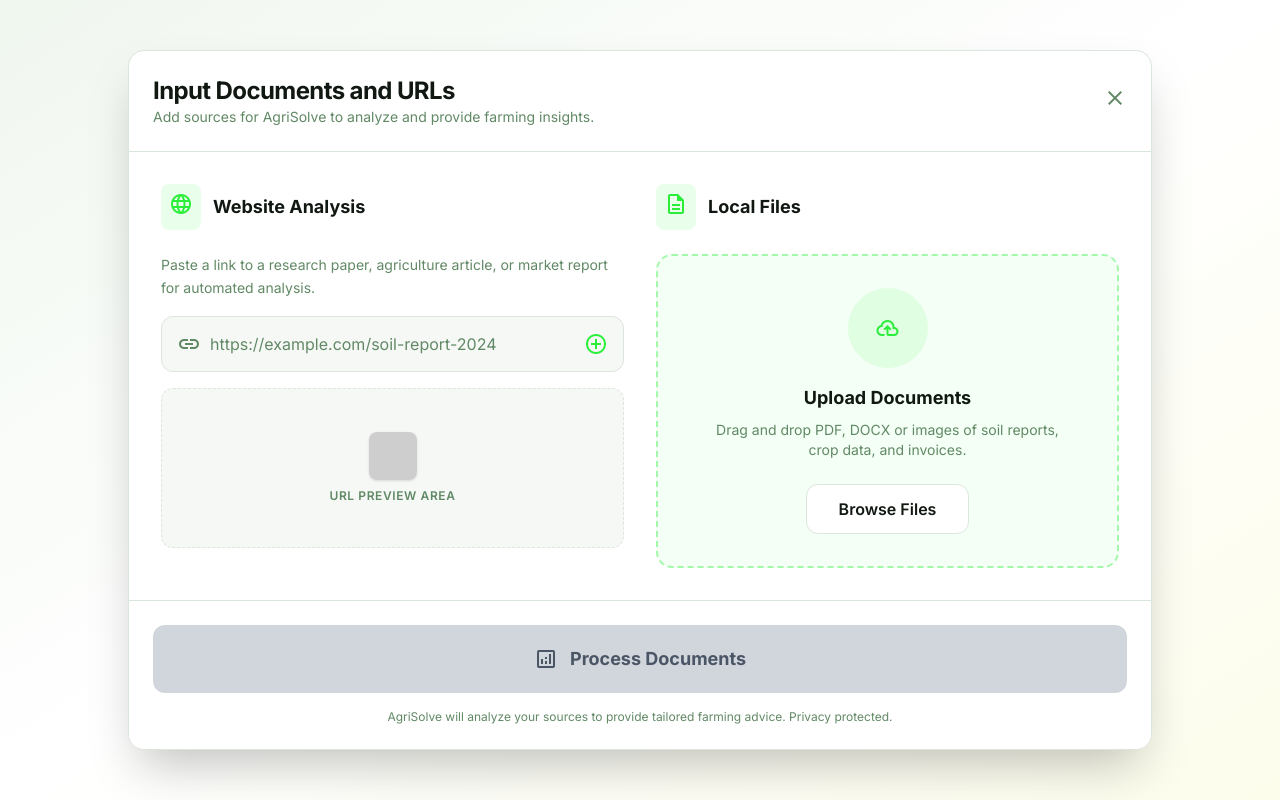
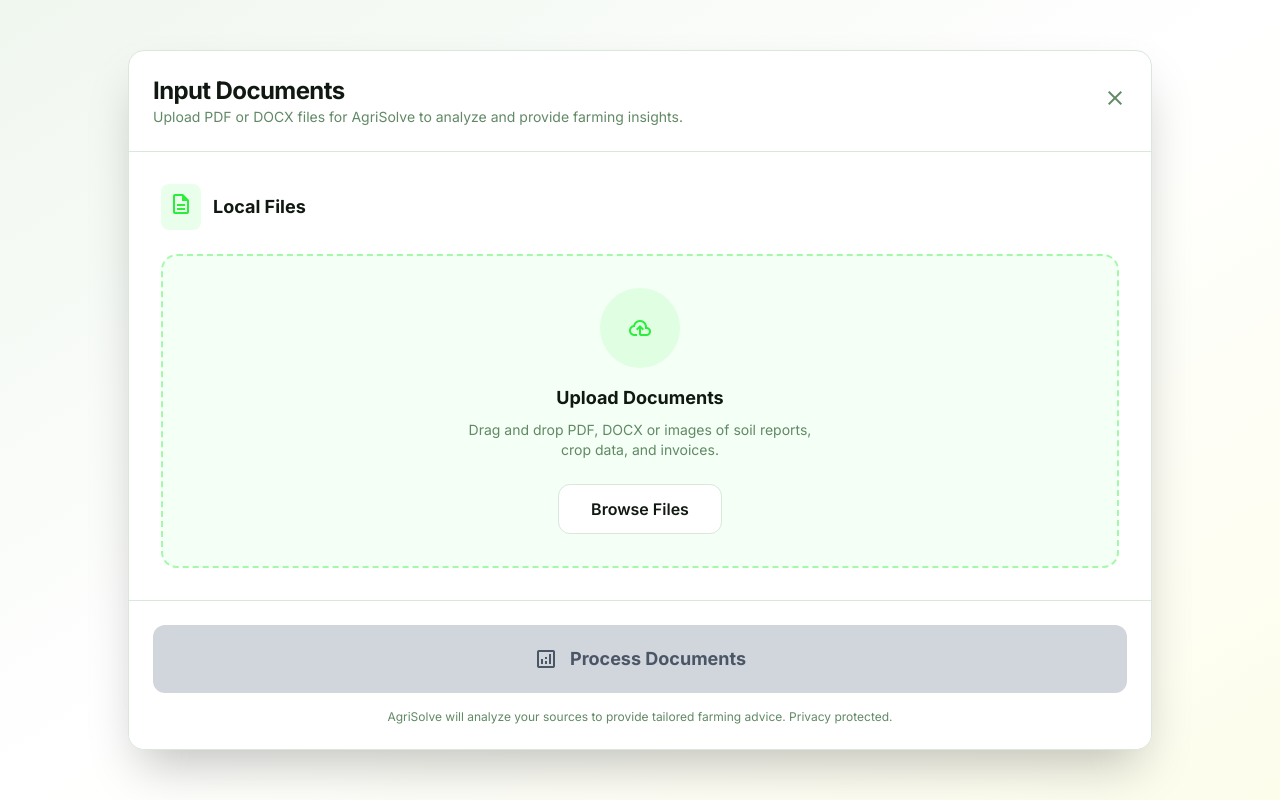
Before and after one commit to dakshatrawat/AgriSolve, a Next.js app in the folder kishan-rag-demo/frontend/: page /new-ui/analyze in a window 1280 px wide. Built offline with nearby package versions, Linux system fonts and the light colour scheme; grey boxes are pictures that could not be loaded.

Commit message:
ui cleaning

```diff
--- a/kishan-rag-demo/frontend/src/app/new-ui/analyze/page.tsx
+++ b/kishan-rag-demo/frontend/src/app/new-ui/analyze/page.tsx
@@ -1,14 +1,13 @@
 "use client";
 
-import React, { useRef, useState, useEffect } from "react";
+import React, { useRef, useState } from "react";
 import { useRouter } from "next/navigation";
 import { getOrCreateTempSessionId } from "@/lib/tempSession";
 
 interface UploadedDoc {
   id: string;
   name: string;
-  url?: string;
-  type: "pdf" | "docx" | "url";
+  type: "pdf" | "docx";
   size?: string;
   uploadedAt: string;
 }
@@ -21,8 +20,6 @@ export default function NewUIAnalyze() {
   const [uploadProgress, setUploadProgress] = useState(0);
   const [uploadError, setUploadError] = useState<string | null>(null);
   const fileInputRef = useRef<HTMLInputElement>(null);
-  const [docUrl, setDocUrl] = useState("");
-  const [websiteUrl, setWebsiteUrl] = useState("");
   const [uploadedDocs, setUploadedDocs] = useState<UploadedDoc[]>([]);
 
   const handleFileUpload = async (e: React.FormEvent) => {
@@ -40,10 +37,6 @@ export default function NewUIAnalyze() {
     const file = fileInputRef.current.files[0];
     const formData = new FormData();
     formData.append("file", file);
-
-    if (docUrl.trim()) {
-      formData.append("doc_url", docUrl);
-    }
 
     try {
       await new Promise<void>((resolve, reject) => {
@@ -70,7 +63,6 @@ export default function NewUIAnalyze() {
                 uploadedAt: "just now",
               },
             ]);
-            setDocUrl("");
             if (fileInputRef.current) fileInputRef.current.value = "";
             resolve();
           } else {
@@ -95,33 +87,17 @@ export default function NewUIAnalyze() {
     }
   };
 
-  const addWebsiteUrl = () => {
-    if (websiteUrl.trim()) {
-      setUploadedDocs((prev) => [
-        ...prev,
-        {
-          id: Date.now().toString(),
-          name: websiteUrl.split("/")[2] || websiteUrl,
-          url: websiteUrl,
-          type: "url",
-          uploadedAt: "just now",
-        },
-      ]);
-      setWebsiteUrl("");
-    }
-  };
-
   const removeDoc = (id: string) => {
     setUploadedDocs((prev) => prev.filter((doc) => doc.id !== id));
   };
 
   const handleProcessDocuments = async () => {
     if (uploadedDocs.length === 0) {
-      setUploadError("Please add at least one document or URL");
+      setUploadError("Please upload at least one document");
       return;
     }
     // Navigate to chat with a note about documents being processed
-    router.push("/new-ui/chat");
+    router.push("/new-ui/chat?mode=docs");
   };
 
   return (
@@ -131,10 +107,10 @@ export default function NewUIAnalyze() {
         <div className="flex items-center justify-between p-6 border-b border-[#dbe6dc] dark:border-[#2a3a2c]">
           <div>
             <h1 className="text-[#111812] dark:text-white text-2xl font-bold tracking-tight">
-              Input Documents and URLs
+              Input Documents
             </h1>
             <p className="text-[#618965] dark:text-[#a0c4a4] text-sm">
-              Add sources for AgriSolve to analyze and provide farming insights.
+              Upload PDF or DOCX files for AgriSolve to analyze and provide farming insights.
             </p>
           </div>
           <button
@@ -147,64 +123,7 @@ export default function NewUIAnalyze() {
 
         {/* Content */}
         <div className="flex-1 overflow-y-auto p-8">
-          <div className="grid grid-cols-1 md:grid-cols-2 gap-8">
-            {/* Website Analysis */}
-            <div className="flex flex-col gap-6">
-              <div className="flex items-center gap-3">
-                <div className="p-2 bg-[#2bee3b]/10 rounded-lg">
-                  <span className="material-symbols-outlined text-[#2bee3b]">
-                    language
-                  </span>
-                </div>
-                <h3 className="text-[#111812] dark:text-white text-lg font-bold">
-                  Website Analysis
-                </h3>
-              </div>
-              <div className="flex flex-col gap-4">
-                <p className="text-[#618965] dark:text-[#a0c4a4] text-sm leading-relaxed">
-                  Paste a link to a research paper, agriculture article, or
-                  market report for automated analysis.
-                </p>
-                <div className="relative">
-                  <div className="absolute inset-y-0 left-4 flex items-center pointer-events-none">
-                    <span className="material-symbols-outlined text-[#618965] text-xl">
-                      link
-                    </span>
-                  </div>
-                  <input
-                    className="w-full h-14 pl-12 pr-12 rounded-xl border border-[#dbe6dc] dark:border-[#2a3a2c] bg-[#f6f8f6] dark:bg-[#102212] text-[#111812] dark:text-white focus:ring-2 focus:ring-[#2bee3b] focus:border-transparent outline-none transition-all placeholder:text-[#618965]"
-                    placeholder="https://example.com/soil-report-2024"
-                    type="text"
-                    value={websiteUrl}
-                    onChange={(e) => setWebsiteUrl(e.target.value)}
-                    onKeyPress={(e) => e.key === "Enter" && addWebsiteUrl()}
-                  />
-                  <button
-                    onClick={addWebsiteUrl}
-                    className="absolute inset-y-0 right-4 flex items-center text-[#2bee3b] hover:text-[#24c932] transition-colors"
-                    title="Add URL"
-                  >
-                    <span className="material-symbols-outlined">
-                      add_circle
-                    </span>
-                  </button>
-                </div>
-                <div className="w-full h-40 rounded-xl bg-[#f6f8f6] dark:bg-[#102212] border border-dashed border-[#dbe6dc] dark:border-[#2a3a2c] flex flex-col items-center justify-center text-[#618965] gap-2">
-                  <div className="w-12 h-12 bg-white dark:bg-[#1a2e1d] rounded-lg shadow-sm flex items-center justify-center overflow-hidden">
-                    <img
-                      alt="Preview Icon"
-                      className="w-full h-full object-cover opacity-50"
-                      src="https://lh3.googleusercontent.com/aida-public/AB6AXuBPRBz2EN0ReHMZcIJzwvBtU5O__ioUv1ztfcB16s-at0rhoeOfF-Lfg_4NQydl20ngJiLmmW4fXPFMdN9w-S-_lDauIZ52l6Xmr8prQK2zsoYZFnin2ja-qEV24oSKOGPZAKTatySdE9QRwuke77cLdVCa1CeVKylx3uYeWnBrx-lgTug5RvHz2Gx1OgSziLjJNkKqPR4ERzO7Hd1LprzX56Dqnf6ZVIkKhZ4WYtxtRTrLZOZ1bGukufWu9PL-3rBbOk3dmfP2"
-                    />
-                  </div>
-                  <span className="text-xs uppercase font-semibold tracking-wider">
-                    URL Preview Area
-                  </span>
-                </div>
-              </div>
-            </div>
-
-            {/* Local Files */}
+          <div className="grid grid-cols-1 gap-8">
             <div className="flex flex-col gap-6">
               <div className="flex items-center gap-3">
                 <div className="p-2 bg-[#2bee3b]/10 rounded-lg">
@@ -323,17 +242,13 @@ export default function NewUIAnalyze() {
                       className={`w-10 h-10 rounded flex items-center justify-center flex-shrink-0 ${
                         doc.type === "pdf"
                           ? "bg-red-100 dark:bg-red-900/30 text-red-600"
-                          : doc.type === "docx"
-                            ? "bg-blue-100 dark:bg-blue-900/30 text-blue-600"
-                            : "bg-green-100 dark:bg-green-900/30 text-green-600"
+                          : "bg-blue-100 dark:bg-blue-900/30 text-blue-600"
                       }`}
                     >
                       <span className="material-symbols-outlined">
                         {doc.type === "pdf"
                           ? "picture_as_pdf"
-                          : doc.type === "docx"
-                            ? "article"
-                            : "link"}
+                          : "article"}
                       </span>
                     </div>
                     <div className="flex-1 min-w-0">
@@ -341,7 +256,7 @@ export default function NewUIAnalyze() {
                         {doc.name}
                       </p>
                       <p className="text-xs text-[#618965]">
-                        {doc.size || "URL"} • Added {doc.uploadedAt}
+                        {doc.size} • Added {doc.uploadedAt}
                       </p>
                     </div>
                     <button
--- a/kishan-rag-demo/frontend/src/app/new-ui/page.tsx
+++ b/kishan-rag-demo/frontend/src/app/new-ui/page.tsx
@@ -14,6 +14,11 @@ export default function NewUILanding() {
     event.preventDefault();
     const featuresSection = document.getElementById("features-section");
     featuresSection?.scrollIntoView({ behavior: "smooth", block: "start" });
+  };
+
+  const handleScrollToTop = (event: MouseEvent<HTMLAnchorElement>) => {
+    event.preventDefault();
+    window.scrollTo({ top: 0, behavior: "smooth" });
   };
 
   const handleAdminLogin = () => {
@@ -128,7 +133,8 @@ export default function NewUILanding() {
           <div className="hidden md:flex items-center gap-10">
             <a
               className="text-sm font-semibold hover:text-[#2bee3b] transition-colors"
-              href="#"
+              href="#top"
+              onClick={handleScrollToTop}
             >
               Home
             </a>
@@ -138,12 +144,6 @@ export default function NewUILanding() {
               onClick={handleScrollToFeatures}
             >
               Features
-            </a>
-            <a
-              className="text-sm font-semibold text-gray-600 dark:text-gray-400 hover:text-[#2bee3b] transition-colors"
-              href="#"
-            >
-              About
             </a>
           </div>
           <div className="flex items-center gap-4">
@@ -272,17 +272,6 @@ export default function NewUILanding() {
             </div>
             <span className="text-xl font-black tracking-tight">AgriSolve</span>
           </div>
-          <div className="flex gap-8 text-sm font-medium text-gray-500">
-            <a className="hover:text-[#2bee3b]" href="#">
-              Privacy Policy
-            </a>
-            <a className="hover:text-[#2bee3b]" href="#">
-              Terms of Service
-            </a>
-            <a className="hover:text-[#2bee3b]" href="#">
-              Contact Support
-            </a>
-          </div>
           <p className="text-sm text-gray-400">
             © 2024 AgriSolve AI. All rights reserved.
           </p>
```
Also changed, not shown: kishan-rag-demo/frontend/src/app/new-ui/chat/page.tsx (+15 -106 lines).
